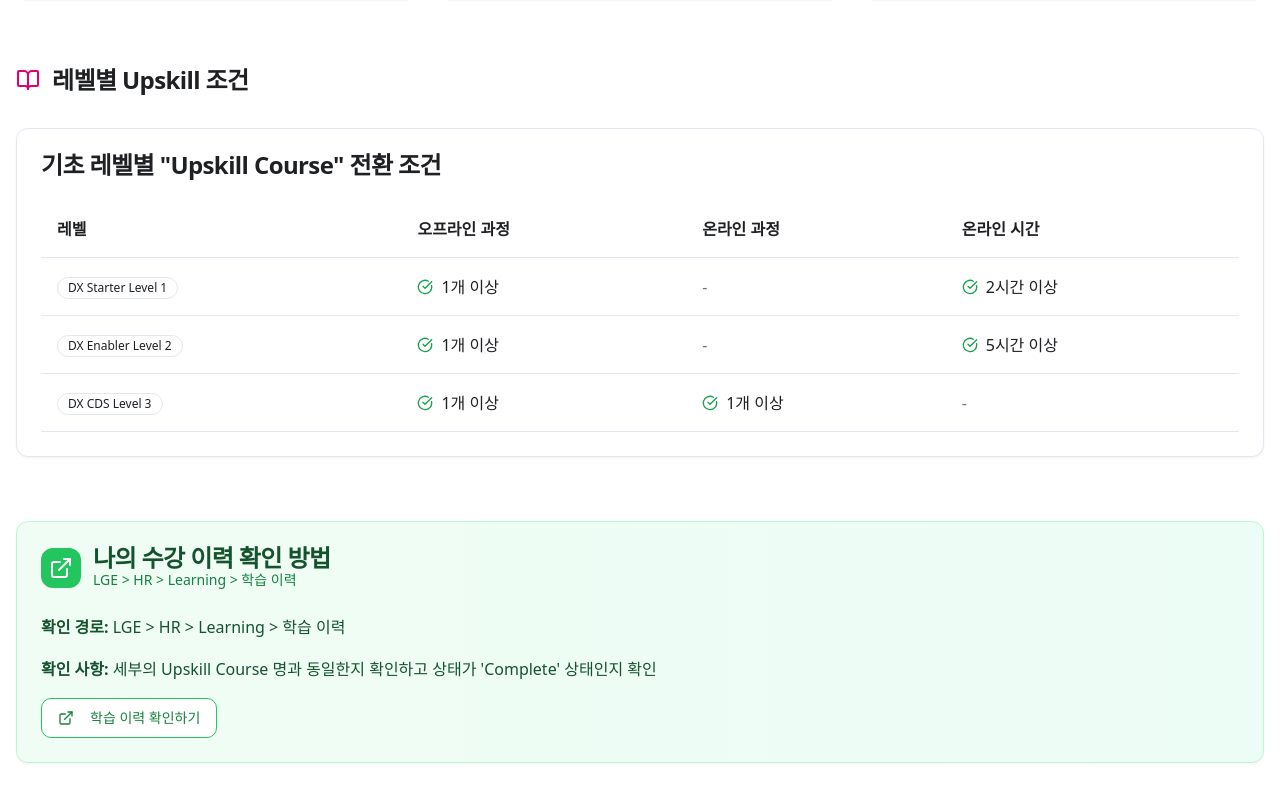
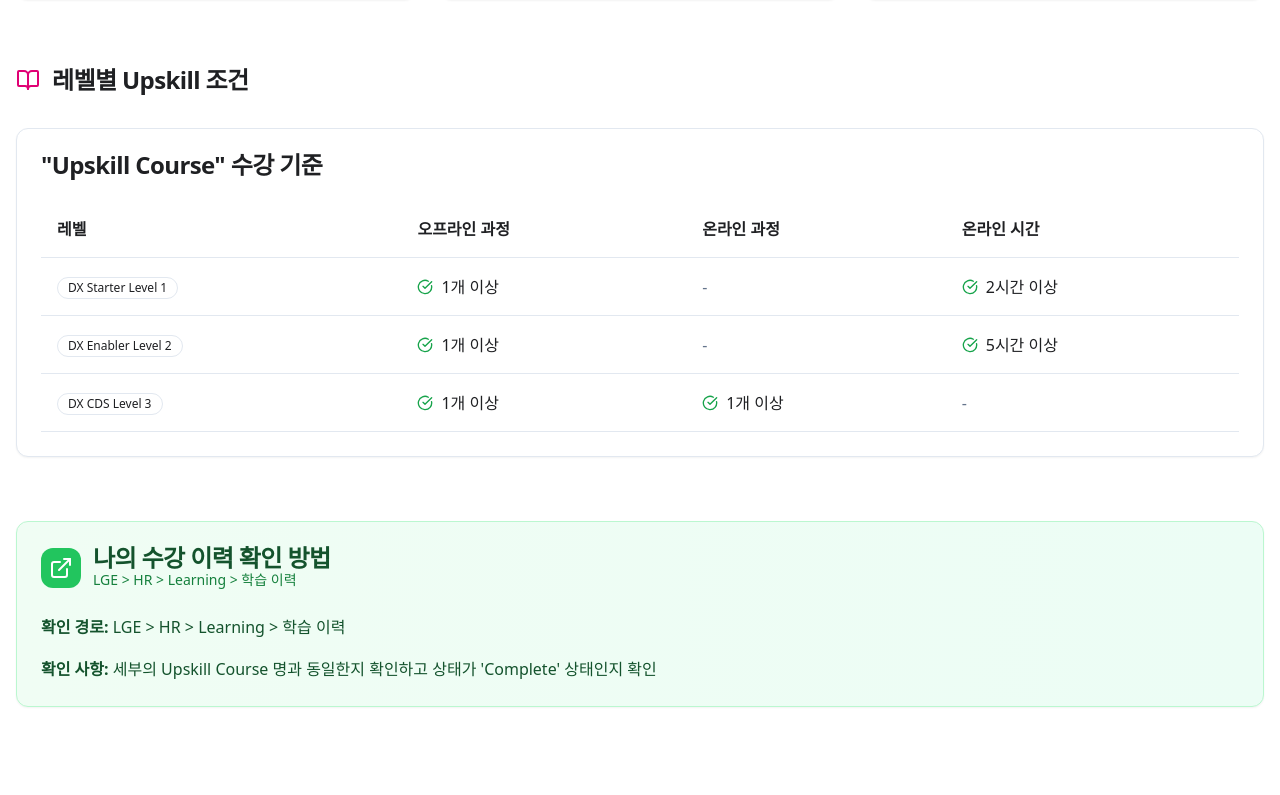
Before and after one commit to foolpoet44/domainax-navigator, a React (Vite) app: page /transition-plan in a window 1280 px wide. Shown: the part 1316-2111 px from the top of the page. After the commit the page ends 2055 px from the top, so only its background shows below. Built offline with nearby package versions, Linux system fonts and the light colour scheme.

Commit message:
Visual edit in Lovable
Edited UI in Lovable

```diff
--- a/src/components/UpskillTable.tsx
+++ b/src/components/UpskillTable.tsx
@@ -12,7 +12,7 @@ export function UpskillTable({
 }: UpskillTableProps) {
   return <Card className={className}>
       <CardHeader>
-        <CardTitle>기초 레벨별 "Upskill Course" 전환 조건</CardTitle>
+        <CardTitle>"Upskill Course" 수강 기준</CardTitle>
       </CardHeader>
       <CardContent>
         <div className="overflow-x-auto">
--- a/src/pages/TransitionPlan.tsx
+++ b/src/pages/TransitionPlan.tsx
@@ -6,14 +6,11 @@ import { Badge } from "@/components/ui/badge";
 import { Button } from "@/components/ui/button";
 import { CalendarDays, BookOpen, ExternalLink } from "lucide-react";
 import domainAxData from "@/data/domain-ax.json";
-
 const TransitionPlan = () => {
   const handlePrint = () => {
     window.print();
   };
-
-  return (
-    <div className="min-h-screen bg-background">
+  return <div className="min-h-screen bg-background">
       <Navigation onPrintPage={handlePrint} />
 
       <div className="container mx-auto px-4 py-8">
@@ -42,8 +39,7 @@ const TransitionPlan = () => {
         <div className="mb-16">
           <h2 className="text-2xl font-bold mb-8">전환 단계별 일정</h2>
           <div className="grid grid-cols-1 md:grid-cols-3 gap-6">
-            {domainAxData.transitionPlan.phases.map((phase, index) => (
-              <Card key={index} className="print-break-inside-avoid">
+            {domainAxData.transitionPlan.phases.map((phase, index) => <Card key={index} className="print-break-inside-avoid">
                 <CardHeader>
                   <CardTitle className="flex items-center">
                     <Badge className="mr-3 bg-gradient-hero text-primary-foreground border-none">
@@ -57,8 +53,7 @@ const TransitionPlan = () => {
                     전환 시기: {phase.effectiveMonth}
                   </div>
                 </CardContent>
-              </Card>
-            ))}
+              </Card>)}
           </div>
         </div>
 
@@ -94,20 +89,11 @@ const TransitionPlan = () => {
               <p className="leading-relaxed">
                 <strong>확인 사항:</strong> {domainAxData.transitionPlan.learningHistoryGuide.note}
               </p>
-              <Button
-                variant="outline"
-                className="border-green-500 text-green-700 hover:bg-green-100"
-                onClick={() => window.open("https://lge.com", "_blank")}
-              >
-                <ExternalLink className="mr-2 h-4 w-4" />
-                학습 이력 확인하기
-              </Button>
+
             </div>
           </CardContent>
         </Card>
       </div>
-    </div>
-  );
+    </div>;
 };
-
 export default TransitionPlan;
```
